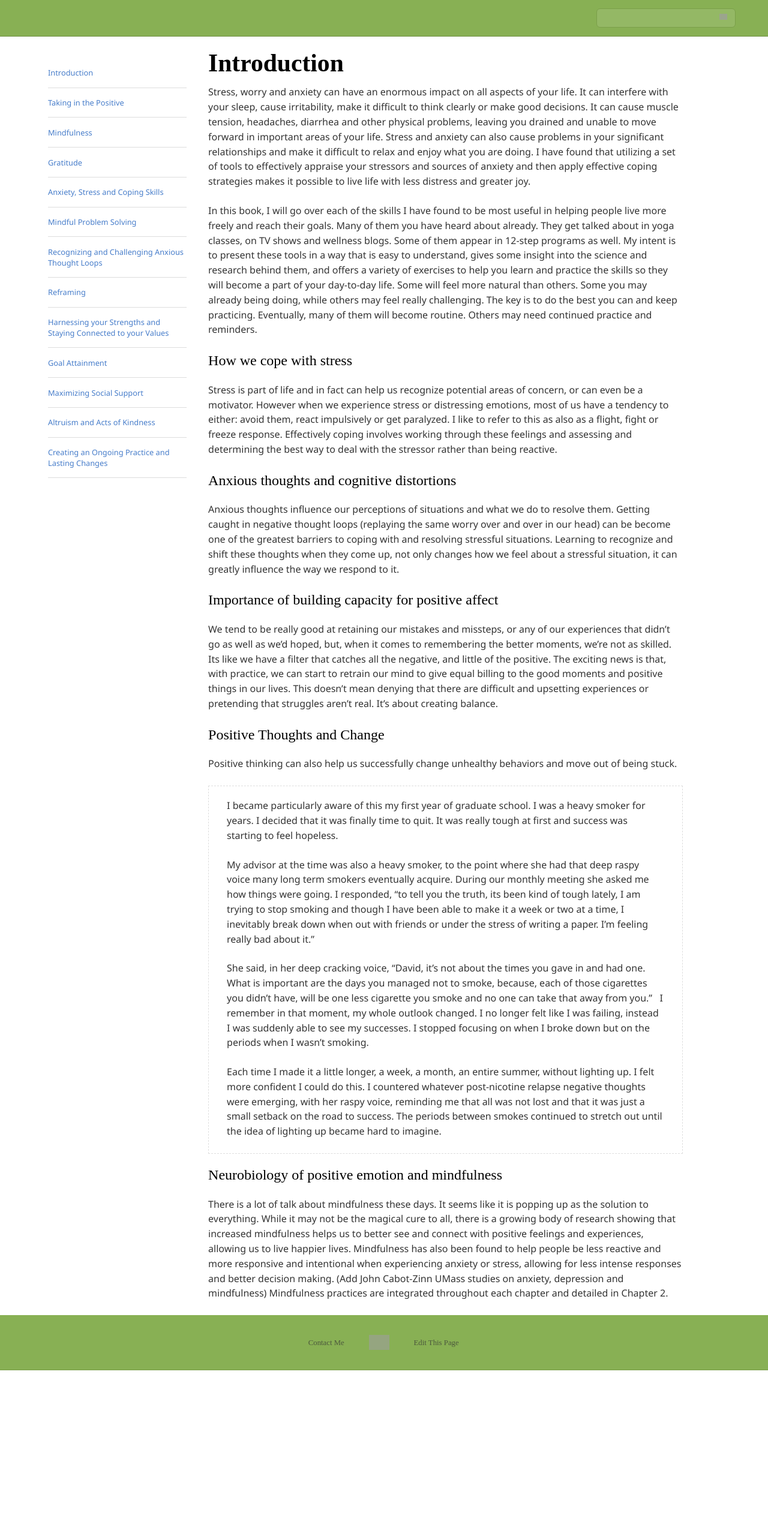
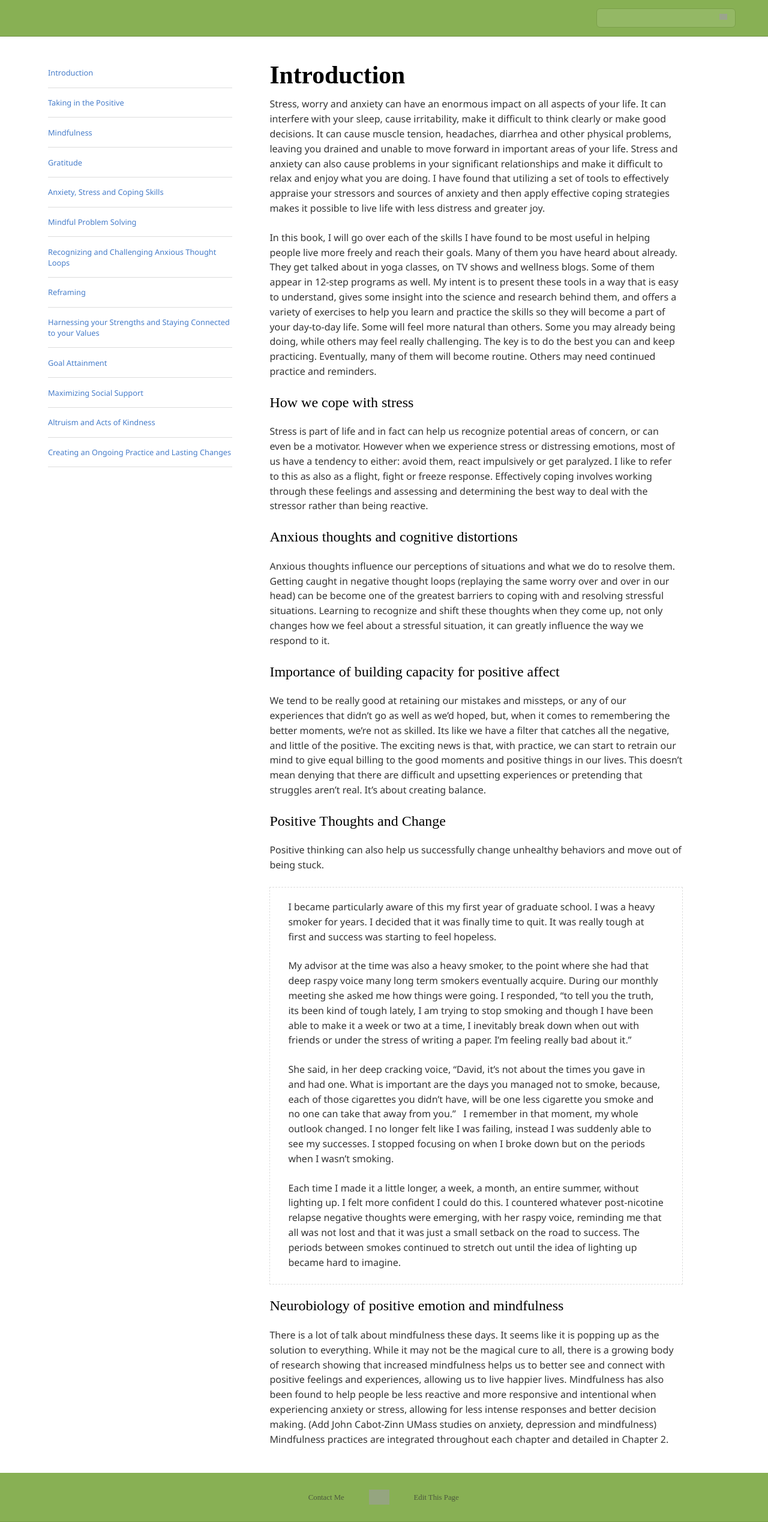
Before and after one commit to mtorres253/mtorres253.github.io, a Jekyll site: the page built from index.html, in a window 1280 px wide. Shown: the whole page at 60% size. Built offline with Jekyll 4.4.1, drawn with Linux system fonts in a browser that asks for light colours; nearby versions of some CDN libraries; some web fonts are replaced; before the commit the page ends 2285 px from its top, so only the background shows below that; grey boxes are pictures that could not be loaded.

Commit message:
style tweaks

```diff
--- a/css/main.scss
+++ b/css/main.scss
@@ -12,8 +12,8 @@ body {
 
 section {
   @include outer-container;
-  nav { @include span-columns(3); }
-  article { @include span-columns(8); }
+  nav { @include span-columns(4); }
+  article { @include span-columns(7); margin: 20px 0px;}
 }
 
 nav {
@@ -29,11 +29,11 @@ nav {
   $sans-serif: 'Noto Sans', sans-serif;
   $serif: 'Radley', serif;
 
-
   ul li {
     list-style-type: none;
     margin-right: .5em;
     border-bottom: 1px solid $light-gray;
+    width: 90%;
     a {
       color: $action-color;
       font-family: $sans-serif;
@@ -54,7 +54,7 @@ nav {
     width: 40%;
     font-family: 'Noto Sans', sans-serif;
     margin: 20px auto;
-    font-size: 1.2em;
+    font-size: 1em;
     a {
       font-family: 'Noto Sans', sans-serif;
       text-decoration: none;
@@ -575,7 +575,7 @@ article.type-system-traditional {
   $centered-navigation-background: #88B054;
   $centered-navigation-color: transparentize($base-font-color, 0.3);
   $centered-navigation-color-hover: $base-font-color;
-  $centered-navigation-height: 60px;
+  $centered-navigation-height: 50px;
   $centered-navigation-item-padding: 1em;
   $centered-navigation-submenu-padding: 1em;
   $centered-navigation-submenu-width: 12em;
```
